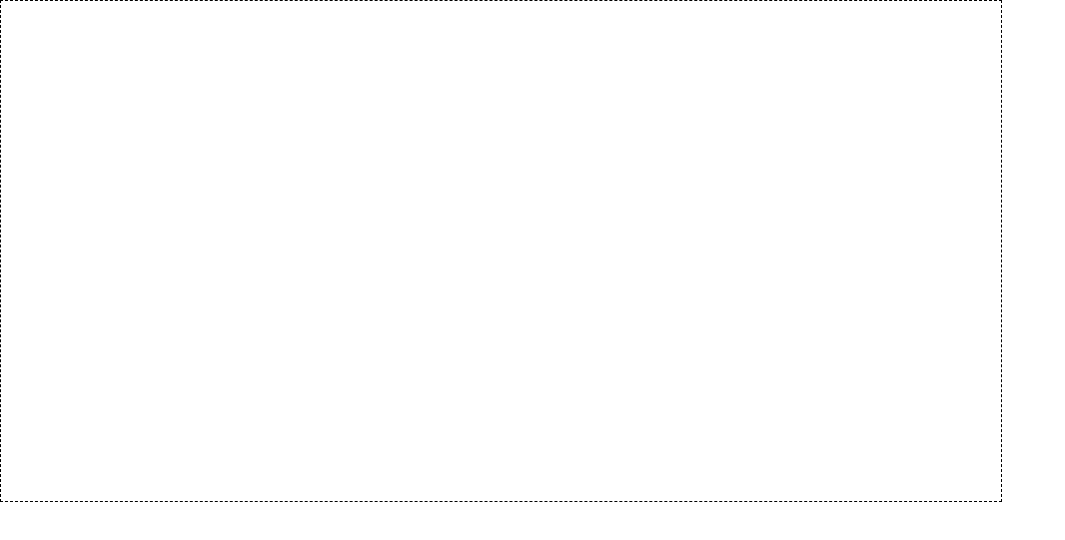
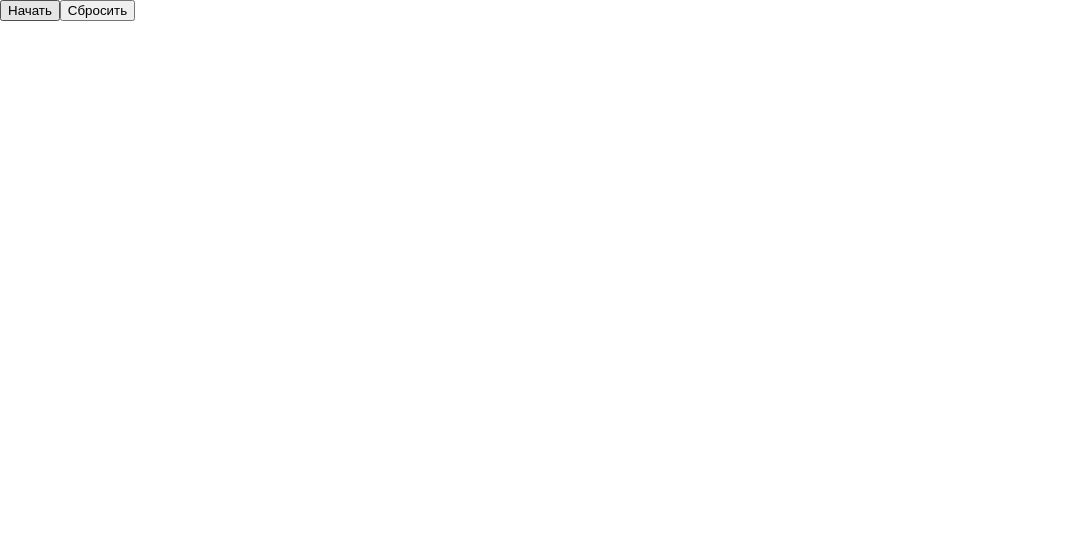
Before and after one commit to TiEdamn/camera-detection, a React (Create React App) app: page / in a window 1280 px wide. Shown: the top 540 px of the page, without its empty margins (0-1065 px from the left). Built offline with nearby package versions, Linux system fonts and the light colour scheme.

Commit message:
add redux to buttons

```diff
--- a/package.json
+++ b/package.json
@@ -11,7 +11,10 @@
     "node-sass": "^4.13.0",
     "react": "^16.12.0",
     "react-dom": "^16.12.0",
-    "react-scripts": "3.3.0"
+    "react-redux": "^7.1.3",
+    "react-scripts": "3.3.0",
+    "redux": "^4.0.5",
+    "redux-thunk": "^2.3.0"
   },
   "scripts": {
     "start": "react-scripts start",
--- /dev/null
+++ b/src/actions/actionTypes.js
@@ -0,0 +1,3 @@
+export const APP_STATUS = 'APP_STATUS';
+export const ADD_COORDINATES = 'ADD_COORDINATES';
+export const RESET_COORDINATES = 'RESET_COORDINATES';
--- /dev/null
+++ b/src/actions/index.js
@@ -0,0 +1,14 @@
+import { APP_STATUS, ADD_COORDINATES, RESET_COORDINATES } from './actionTypes';
+
+export const appStatus = () => ({
+    type: APP_STATUS
+});
+
+export const addCoordinate = coordinate => ({
+    type: ADD_COORDINATES,
+    payload: coordinate
+});
+
+export const resetCoordinates = () => ({
+    type: RESET_COORDINATES
+});
--- a/src/components/App.js
+++ b/src/components/App.js
@@ -1,11 +1,13 @@
 import React from 'react';
-import Zone from './Zone';
+import Start from './Start';
+import Reset from './Reset';
 import './App.scss';
 
 export default () => {
     return (
         <React.Fragment>
-            <Zone />
+            <Start />
+            <Reset />
         </React.Fragment>
     );
 };
--- /dev/null
+++ b/src/components/Reset/index.js
@@ -0,0 +1,21 @@
+import React from 'react';
+import { connect } from 'react-redux';
+import { resetCoordinates } from '../../actions';
+
+import './index.scss';
+
+const Reset = ({ status, onClick }) => (
+    <button onClick={onClick} className={status ? 'disabled' : ''}>
+        Сбросить
+    </button>
+);
+
+const mapStateToProps = state => ({
+    status: state.app.status
+});
+
+const mapDispatchToProps = dispatch => ({
+    onClick: () => dispatch(resetCoordinates())
+});
+
+export default connect(mapStateToProps, mapDispatchToProps)(Reset);
--- /dev/null
+++ b/src/components/Start/index.js
@@ -0,0 +1,19 @@
+import React from 'react';
+import { connect } from 'react-redux';
+import { appStatus } from '../../actions';
+
+import './index.scss';
+
+const Start = ({ status, onClick }) => (
+    <button onClick={onClick}>{status ? 'Остановить' : 'Начать'}</button>
+);
+
+const mapStateToProps = state => ({
+    status: state.app.status
+});
+
+const mapDispatchToProps = dispatch => ({
+    onClick: () => dispatch(appStatus())
+});
+
+export default connect(mapStateToProps, mapDispatchToProps)(Start);
--- a/src/index.js
+++ b/src/index.js
@@ -2,5 +2,12 @@ import React from 'react';
 import ReactDOM from 'react-dom';
 import './index.scss';
 import App from './components/App';
+import { Provider } from 'react-redux';
+import store from './store';
 
-ReactDOM.render(<App />, document.getElementById('root'));
+ReactDOM.render(
+    <Provider store={store}>
+        <App />
+    </Provider>,
+    document.getElementById('root')
+);
--- /dev/null
+++ b/src/reducers/app.js
@@ -0,0 +1,34 @@
+import {
+    APP_STATUS,
+    ADD_COORDINATES,
+    RESET_COORDINATES
+} from '../actions/actionTypes';
+
+const initialState = {
+    status: false,
+    coordinates: []
+};
+
+export default (state = initialState, action) => {
+    switch (action.type) {
+        case APP_STATUS:
+            return {
+                ...state,
+                status: !state.status
+            };
+        case ADD_COORDINATES:
+            return {
+                ...state,
+                coordinates: [...state.coordinates, action.payload.coordinate]
+            };
+        case RESET_COORDINATES:
+            return !state.status
+                ? state
+                : {
+                      ...state,
+                      coordinates: []
+                  };
+        default:
+            return state;
+    }
+};
--- /dev/null
+++ b/src/reducers/index.js
@@ -0,0 +1,6 @@
+import { combineReducers } from 'redux';
+import app from './app';
+
+export default combineReducers({
+    app
+});
--- /dev/null
+++ b/src/store/index.js
@@ -0,0 +1,5 @@
+import { createStore, applyMiddleware } from 'redux';
+import thunk from 'redux-thunk';
+import reducers from '../reducers';
+
+export default createStore(reducers, applyMiddleware(thunk));
```
Also changed, not shown: src/components/Reset/index.scss (added), src/components/Start/index.scss (added), 1 other file (tests, documents, lock files or other folders).
